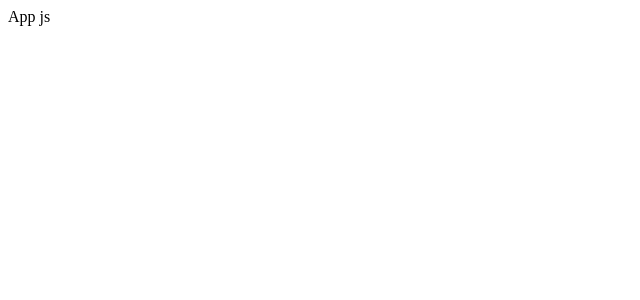
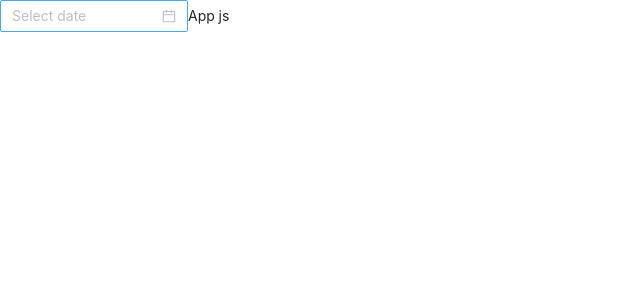
Before and after one commit to nhanphan2112/welcomepage, a React (Create React App) app: page / in a window 1280 px wide. Shown: the top 300 px of the page, without its empty margins (0-640 px from the left). Built offline with nearby package versions, Linux system fonts and the light colour scheme.

Commit message:
Install and verify Ant Design

```diff
--- a/package.json
+++ b/package.json
@@ -3,6 +3,7 @@
   "version": "0.1.0",
   "private": true,
   "dependencies": {
+    "antd": "^4.16.13",
     "cra-template": "1.1.2",
     "react": "^17.0.2",
     "react-dom": "^17.0.2",
--- /dev/null
+++ b/src/AntDesign.css
@@ -0,0 +1 @@
+@import '~antd/dist/antd.css';
--- a/src/App.js
+++ b/src/App.js
@@ -1,12 +1,14 @@
 import React from "react";
-
+import './AntDesign.css';
+import { DatePicker } from "antd";
 
 function App() {
-  return (
-    <div >
-     App js
-    </div>
-  );
+	return (
+		<div>
+			<DatePicker />
+			App js
+		</div>
+	);
 }
 
 export default App;
```
Also changed, not shown: src/DeleteAccountButton.js (added), src/EditAccountButton.js (added), src/LogoutAccountButton.js (added), src/Welcome.js (added), 1 other file (tests, documents, lock files or other folders).
